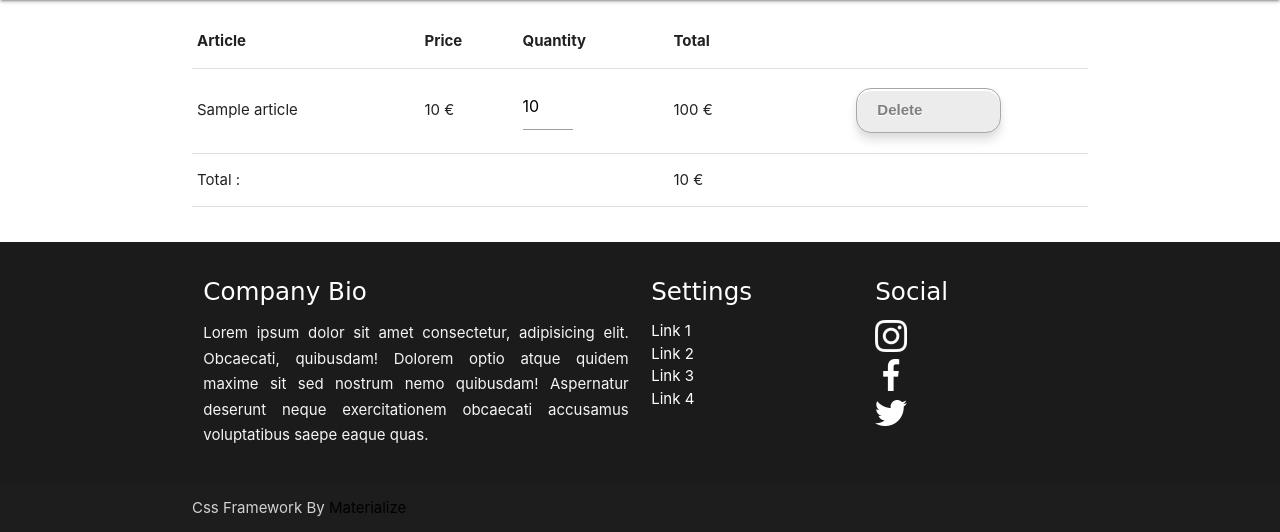
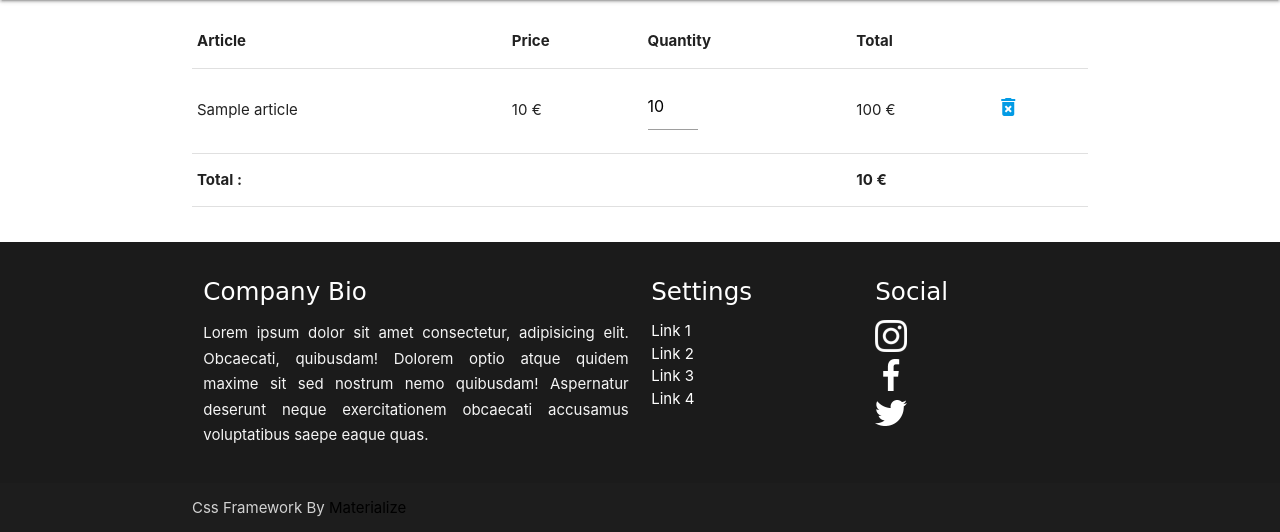
Before and after one commit to pierreyvesdonze/catshop, a Symfony app: template templates/cart/show.html.twig in a window 1280 px wide. Shown: the part 64-596 px from the top of the page. Run offline with Twig, Linux system fonts and the light colour scheme; the template is opened without the code that fills it: most values are stand-ins (such as "Sample title", 1, 10 or a date in 2020); some libraries are stand-ins or nearby versions; some web fonts are replaced.

Commit message:
Replace delete button in cart by icon

```diff
--- a/templates/cart/show.html.twig
+++ b/templates/cart/show.html.twig
@@ -26,7 +26,7 @@
                         </td>
                         <td class="total-item">{{ item.article.price * item.quantity }} €</td>
                         <td>
-                            <a href="#" class="button remove-from-cart-btn" data-id="{{ item.article.id }}"> Delete</a>
+                            <a href="#" class="remove-from-cart-btn" data-id="{{ item.article.id }}"><i class="material-icons">delete_forever</i></a>
                         </td>
                     </tr>
                     {% endfor %}
@@ -36,7 +36,7 @@
                         <td class="bold">Total : </td>
                         <td></td>
                         <td></td>
-                        <td class="net-total">{{ total }} €</td>
+                        <td class="bold net-total">{{ total }} €</td>
                     </tr>
                 </tfoot>
             </table>
```
Also changed, not shown: public/assets/css/styles.css, public/assets/css/styles.scss, 1 other file.
